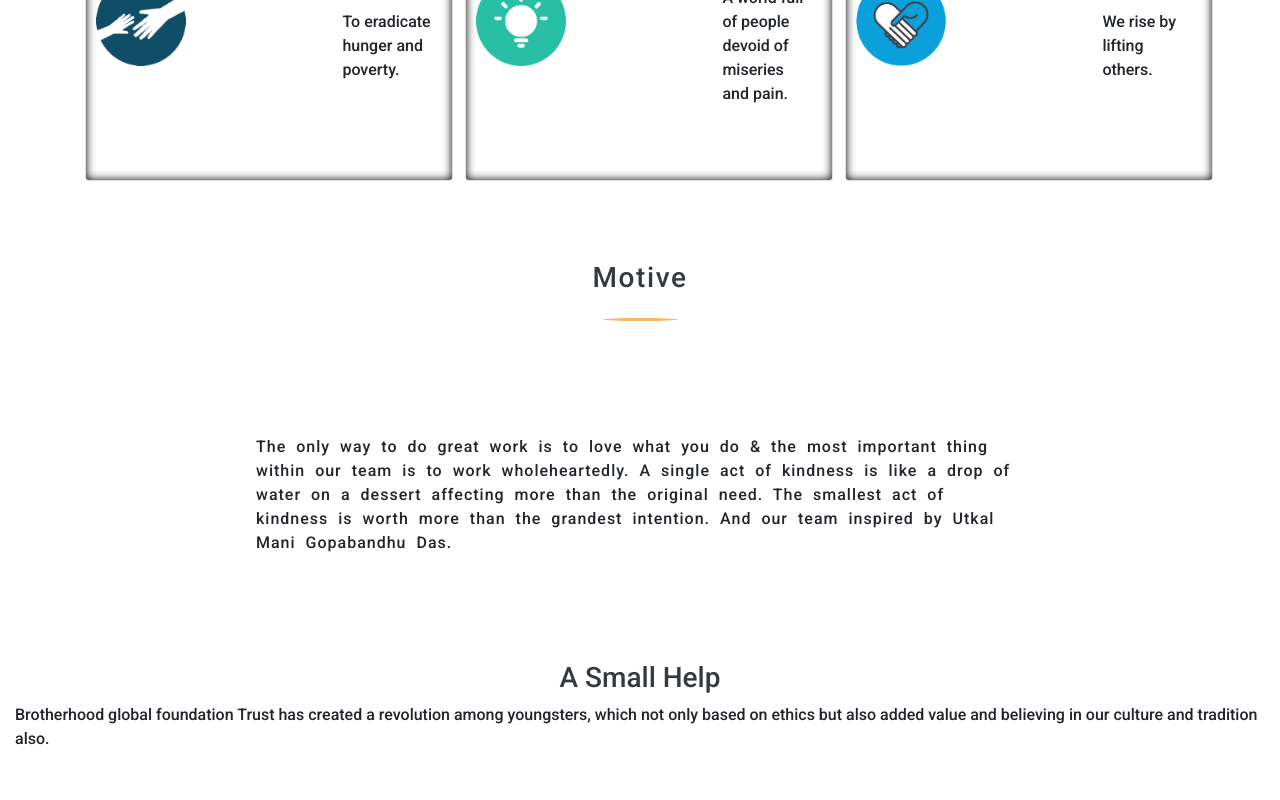
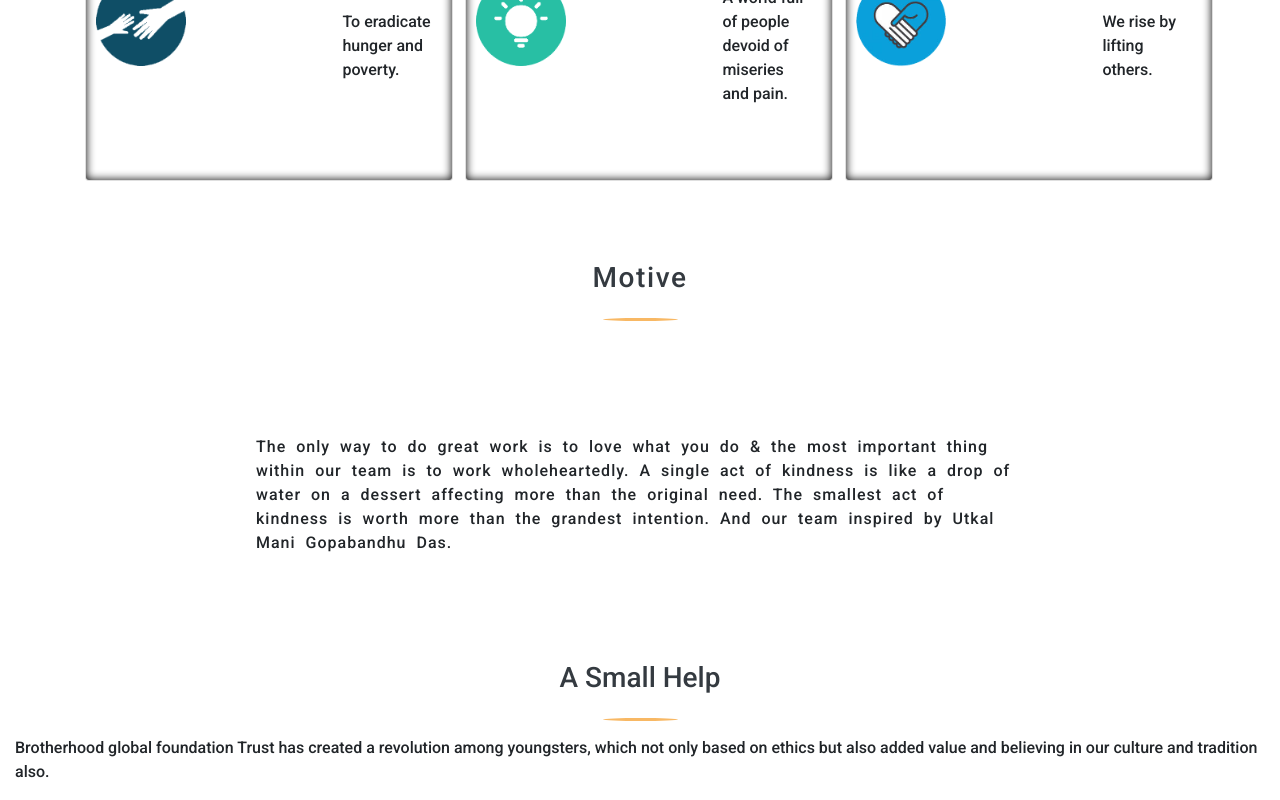
Before and after one commit to Trend20/ReactTask, a React (Create React App) app: page / in a window 1280 px wide. Shown: the part 811-1611 px from the top of the page. Before the commit the page ends 1578 px from the top, so only its background shows below. Built offline with nearby package versions, Linux system fonts and the light colour scheme.

Commit message:
span styles

```diff
--- a/src/components/help/Help.css
+++ b/src/components/help/Help.css
@@ -1,10 +1,11 @@
-.help-contents{
+.help-header{
     display: flex;
     justify-content: center;
     align-items: center;
+    flex-direction: column;
 }
 
-.help-contents >span{
+.help-header >span{
     color: #fc881d;
     text-align: center;
     font-size: 16px;
--- a/src/components/help/Help.js
+++ b/src/components/help/Help.js
@@ -1,4 +1,5 @@
 import React, { Component } from 'react';
+import './Help.css';
 
 class Help extends Component {
     render() {
@@ -7,6 +8,7 @@ class Help extends Component {
                 <div className="help-header">
                      <h3 className="text-dark text-center">A Small Help</h3>
                      <span></span>
+                </div>
                     <div className="help-desc">
                         <p>Brotherhood global foundation Trust has created a revolution among youngsters, which
                            not only based on ethics but also added value and believing in
@@ -14,8 +16,6 @@ class Help extends Component {
                         </p>
                     </div>
             </div>
-
-            </div>
         );
     }
 }
```
Lines whose indentation alone changed are shown as unchanged.
